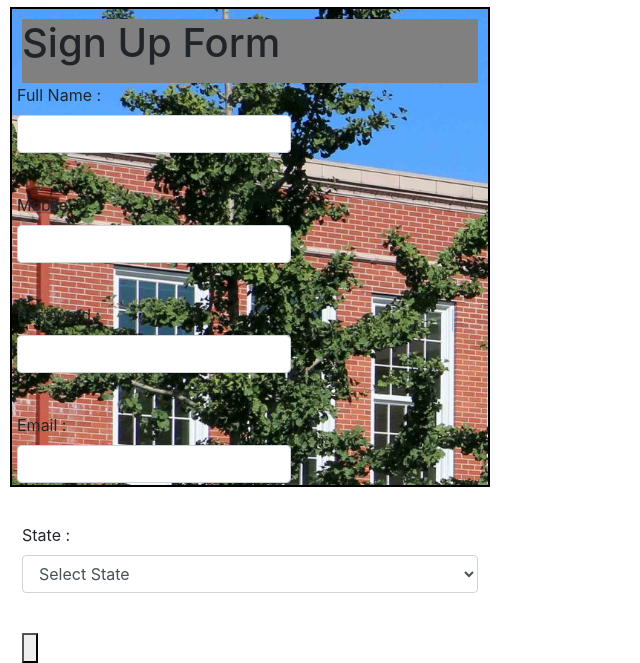
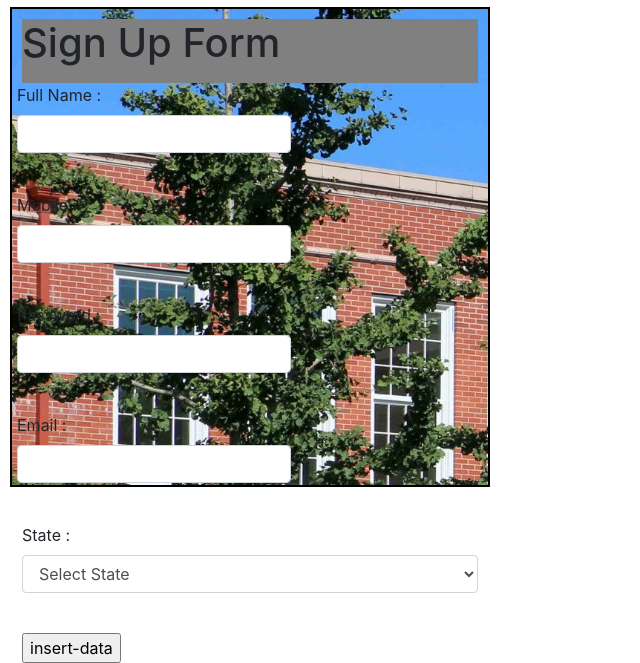
Before and after one commit to jitin2707/SchoolManagement, a Django app: page /signup/ in a window 1280 px wide. Shown: the part 503-1166 px from the top of the page, without its empty margins (0-640 px from the left). Run offline with Django 3.2, Linux system fonts and the light colour scheme; some libraries are stand-ins or nearby versions.

Commit message:
error404 page:10 oct

```diff
--- a/myUser/templates/signup.html
+++ b/myUser/templates/signup.html
@@ -36,7 +36,7 @@
 
         </select><br>
     </div>
-    <input type="button" value="" style="background-image:url("/assets/images/buttonsubmit.png")" id="b1" name="b1"><a href="login.html"></a>
+    <input type="submit" value="insert-data" id="b1" name="b1">
 
 </form>
 
```
Also changed, not shown: assets/images/buttonsubmit.png (added).
